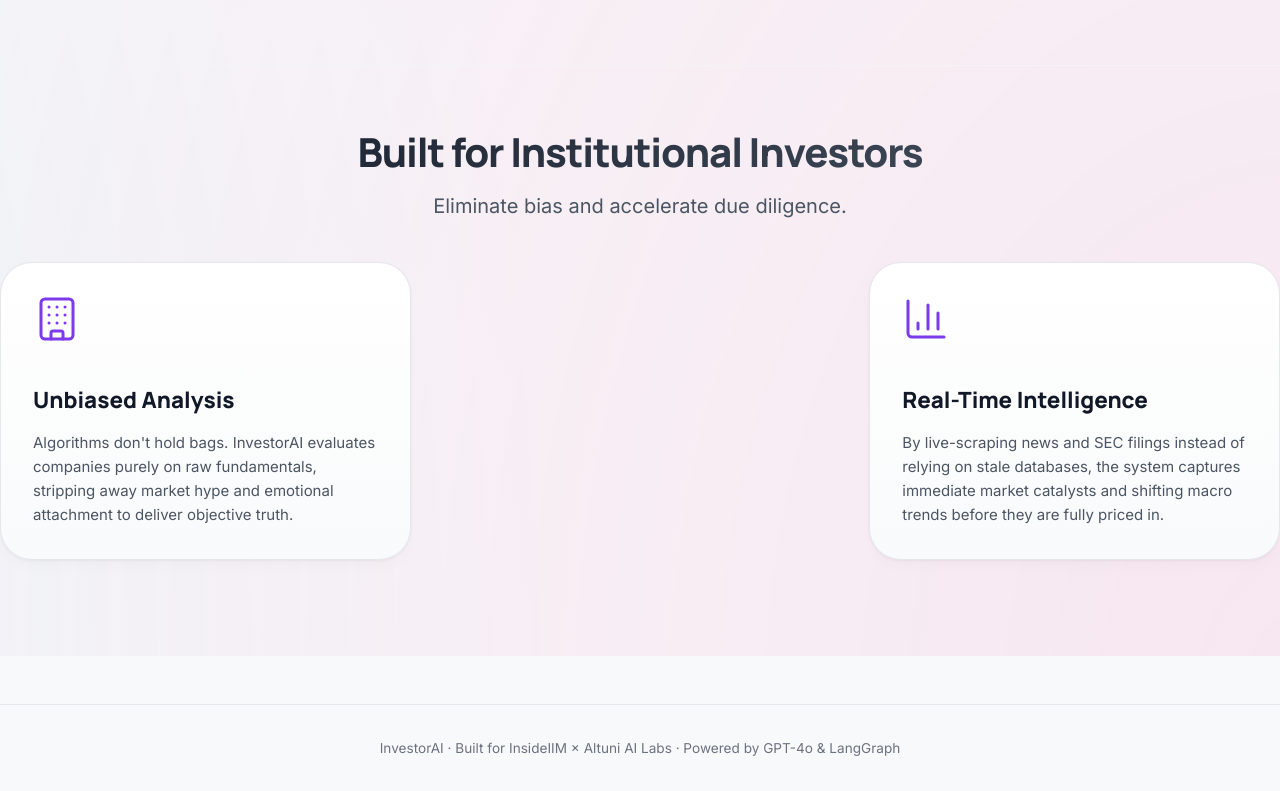
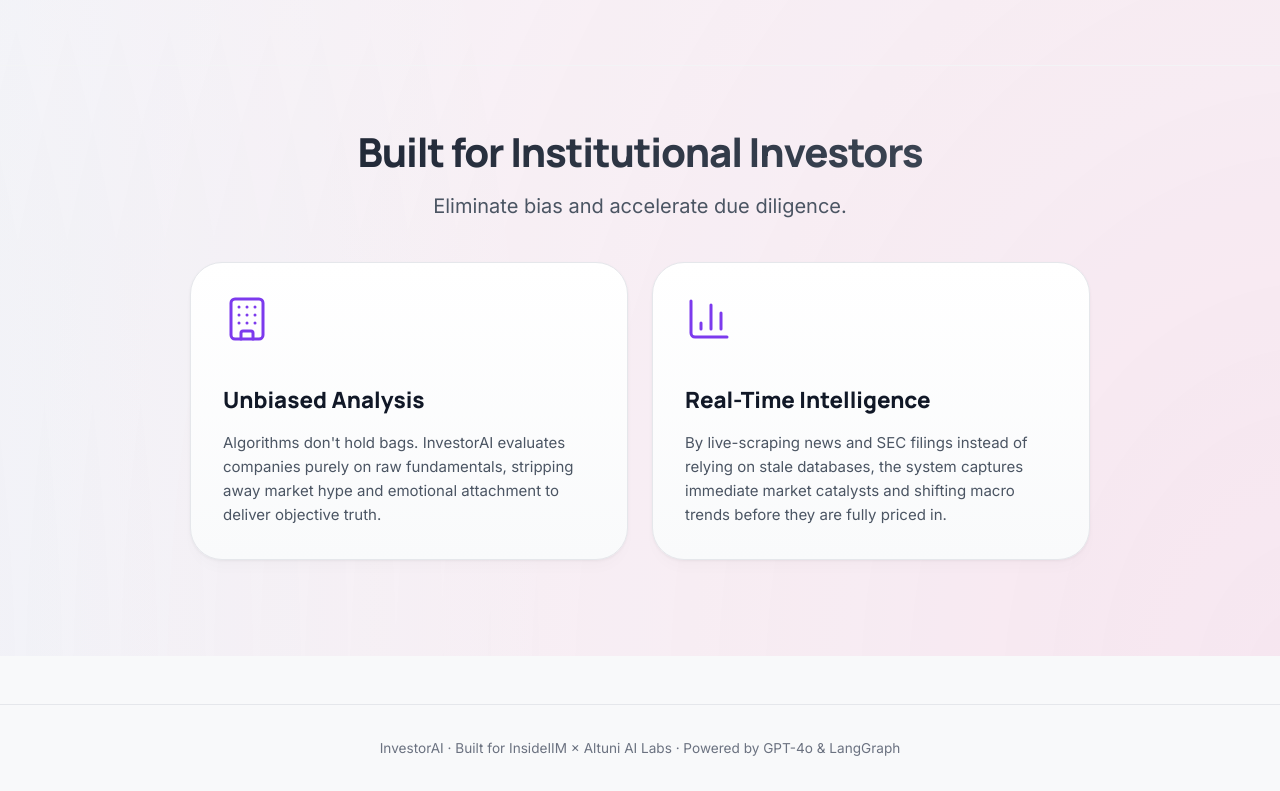
Before and after one commit to Aadi-110i/InvestorAI, a Next.js app: page / in a window 1280 px wide. Shown: the part 1648-2439 px from the top of the page. Built offline with nearby package versions, Linux system fonts and the light colour scheme.

Commit message:
UI: Remove spacer and center the two bottom cards

```diff
--- a/src/app/globals.css
+++ b/src/app/globals.css
@@ -901,5 +901,3 @@
 .impact-badge.neutral  { background: #f3f4f6; color: #4b5563; }
 
 .footer { text-align: center; padding: var(--s8); font-size: 0.85rem; color: var(--text-dim); border-top: 1px solid var(--border-card); margin-top: var(--s12); }
-.feature-spacer { display: none; }
-@media (min-width: 950px) { .feature-spacer { display: block; } }
--- a/src/app/page.tsx
+++ b/src/app/page.tsx
@@ -361,14 +361,12 @@
               <h2 className="landing-heading" style={{ fontSize: '2.5rem' }}>Built for Institutional Investors</h2>
               <div className="landing-subheading">Eliminate bias and accelerate due diligence.</div>
 
-              <div className="feature-grid">
+              <div className="feature-grid" style={{ maxWidth: '900px', margin: '0 auto' }}>
                 <div className="feature-card">
                   <div className="feature-icon" style={{ color: 'var(--purple-600)' }}><Building size={48} strokeWidth={1.5} /></div>
                   <div className="feature-title">Unbiased Analysis</div>
                   <div className="feature-desc">Algorithms don't hold bags. InvestorAI evaluates companies purely on raw fundamentals, stripping away market hype and emotional attachment to deliver objective truth.</div>
                 </div>
-                {/* Empty column to force identical spacing to the 3-column grid above */}
-                <div className="feature-spacer"></div>
                 <div className="feature-card">
                   <div className="feature-icon" style={{ color: 'var(--purple-600)' }}><BarChart3 size={48} strokeWidth={1.5} /></div>
                   <div className="feature-title">Real-Time Intelligence</div>
```
